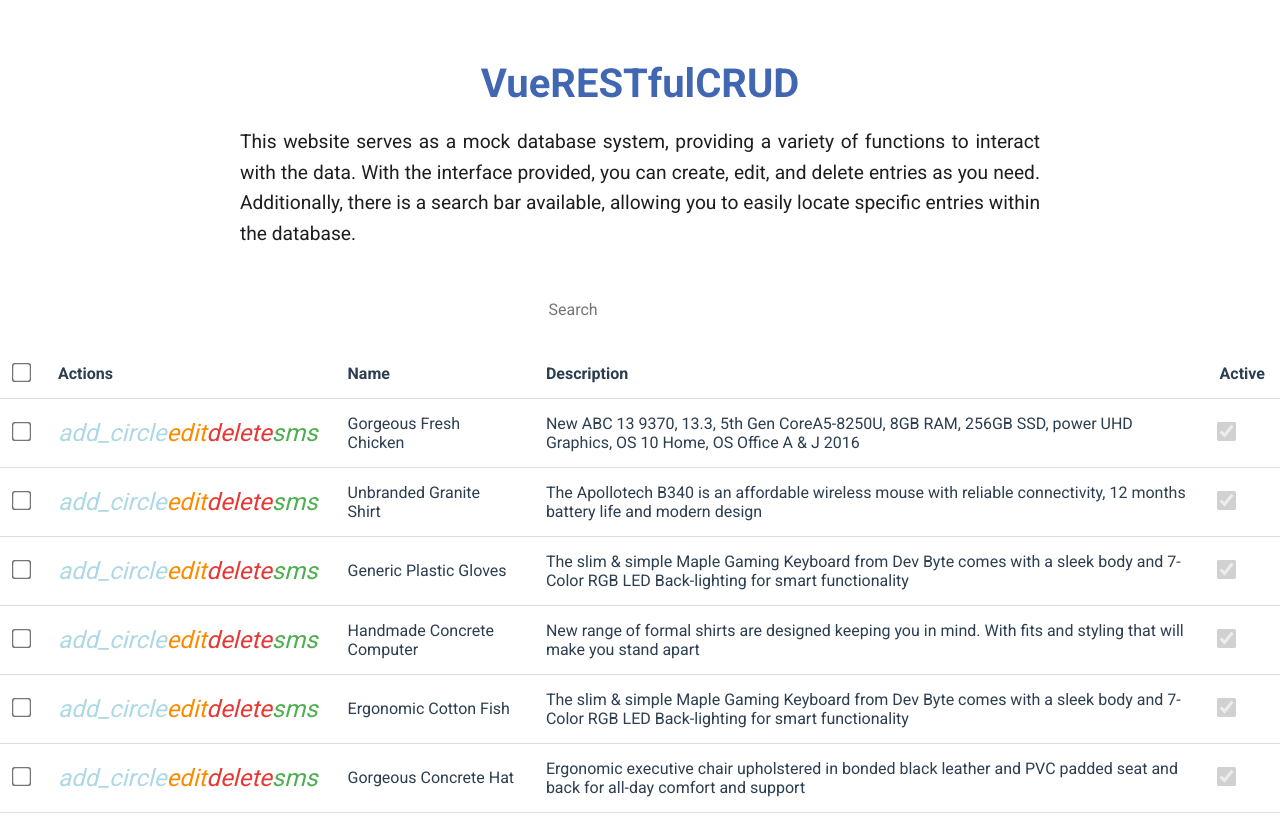
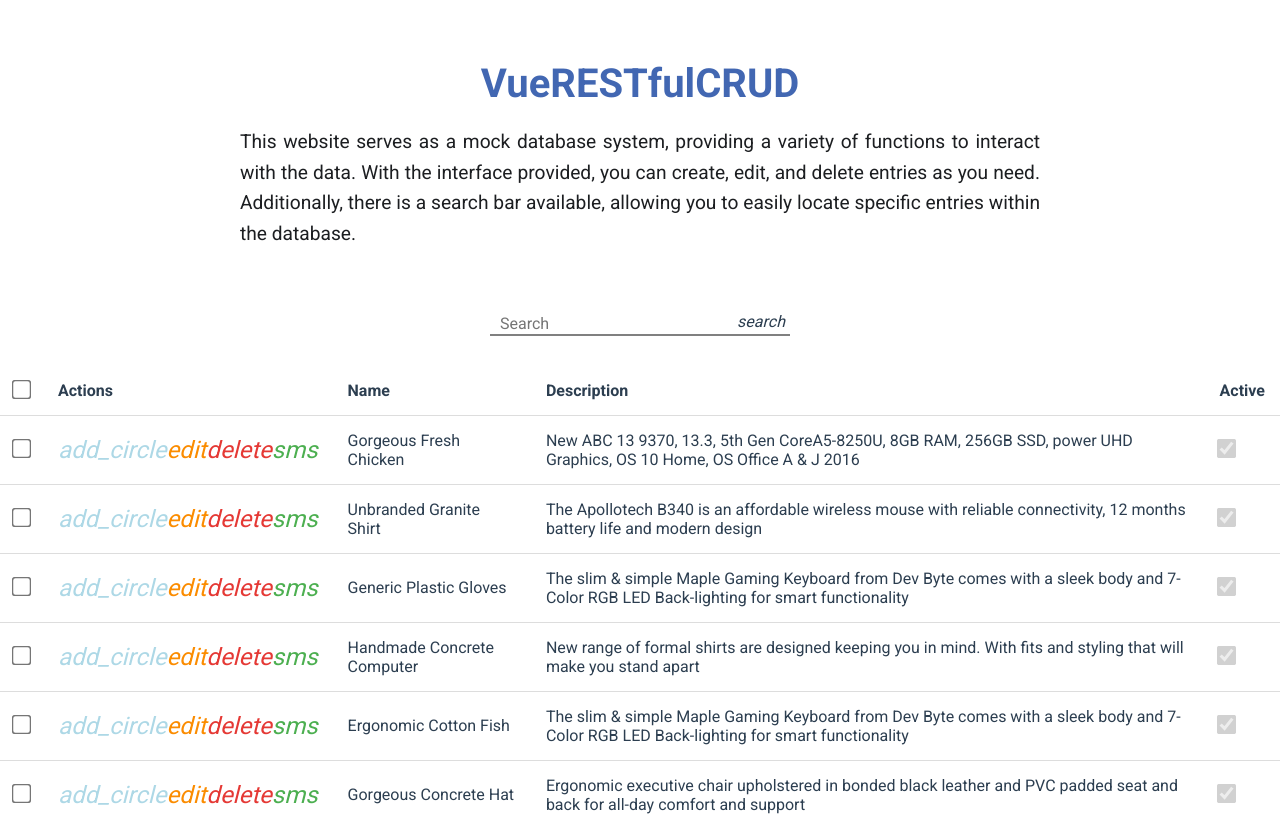
Before and after one commit to davebenner14/VueRESTfulCRUDify, a Vue app: page / in a window 1280 px wide. Shown: the top 816 px of the page. Built offline with nearby package versions, Linux system fonts and the light colour scheme; the HTML template or start-up script is replaced by a standard one; what vue-js-modal would draw is missing.

Commit message:
Update SearchBar and styles

```diff
--- a/src/components/SearchBar.vue
+++ b/src/components/SearchBar.vue
@@ -1,6 +1,9 @@
 <template>
   <div class="search-bar">
-    <input v-model="searchTerm" type="text" placeholder="Search" />
+    <div class="input-wrapper">
+      <input v-model="searchTerm" type="text" placeholder="Search" />
+      <i class="material-icons theme--light">search</i>
+    </div>
   </div>
 </template>
 
@@ -19,10 +22,66 @@ export default {
   },
 };
 </script>
-
 <style scoped>
 .search-bar {
   padding: 20px;
   margin-bottom: 10px;
+  position: relative;
+  display: flex;
+  align-items: center;
+  justify-content: center;
+}
+
+.input-wrapper {
+  position: relative;
+  flex-grow: 1;
+  padding-left: 10px;
+  max-width: 300px; /* Adjust this value to your liking */
+}
+
+.input-wrapper input {
+  width: 100%;
+  border: none;
+  outline: none;
+  font-family: Roboto, sans-serif;
+  line-height: 1.5;
+  overflow-wrap: break-word;
+  white-space: normal;
+  color: rgba(0, 0, 0, 0.87);
+  font-size: 16px;
+  letter-spacing: normal;
+  text-align: left;
+  box-sizing: inherit;
+  background-repeat: no-repeat;
+  padding: 0;
+  margin: 0;
+  display: flex;
+  flex-grow: 1;
+  flex-wrap: wrap;
+  min-width: 0;
+  padding-top: 12px;
+  align-items: flex-start;
+  cursor: text;
+}
+
+.input-wrapper::before {
+  content: "";
+  position: absolute;
+  left: 0;
+  right: 0;
+  bottom: 0;
+  height: 2px;
+  background-color: grey;
+  transition: background-color 0.3s cubic-bezier(0.25, 0.8, 0.5, 1);
+}
+
+.input-wrapper:focus-within::before {
+  background-color: rgb(230, 127, 230);
+}
+
+.material-icons {
+  position: absolute;
+  right: 5px;
+  bottom: 5px;
 }
 </style>
```
